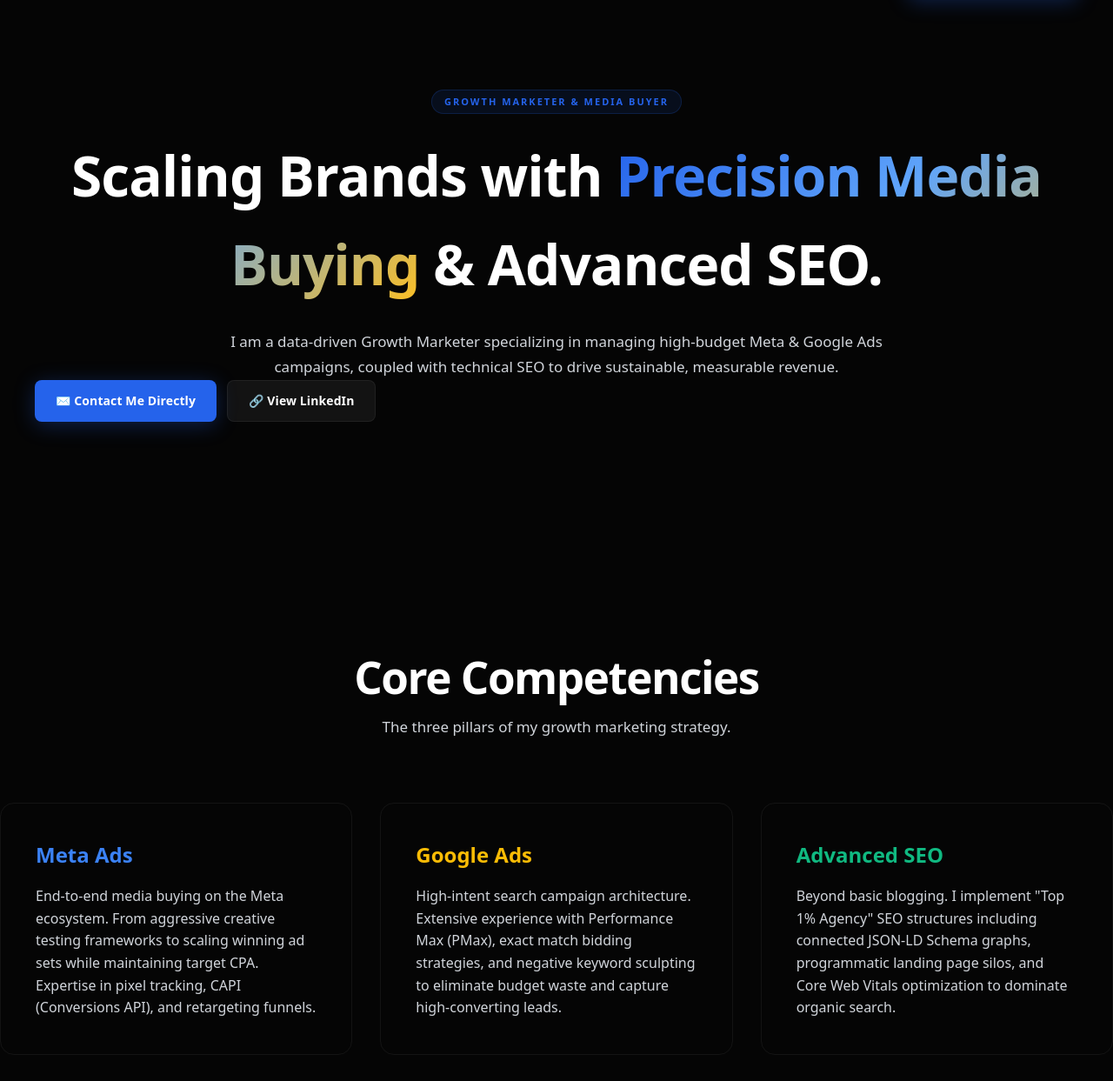
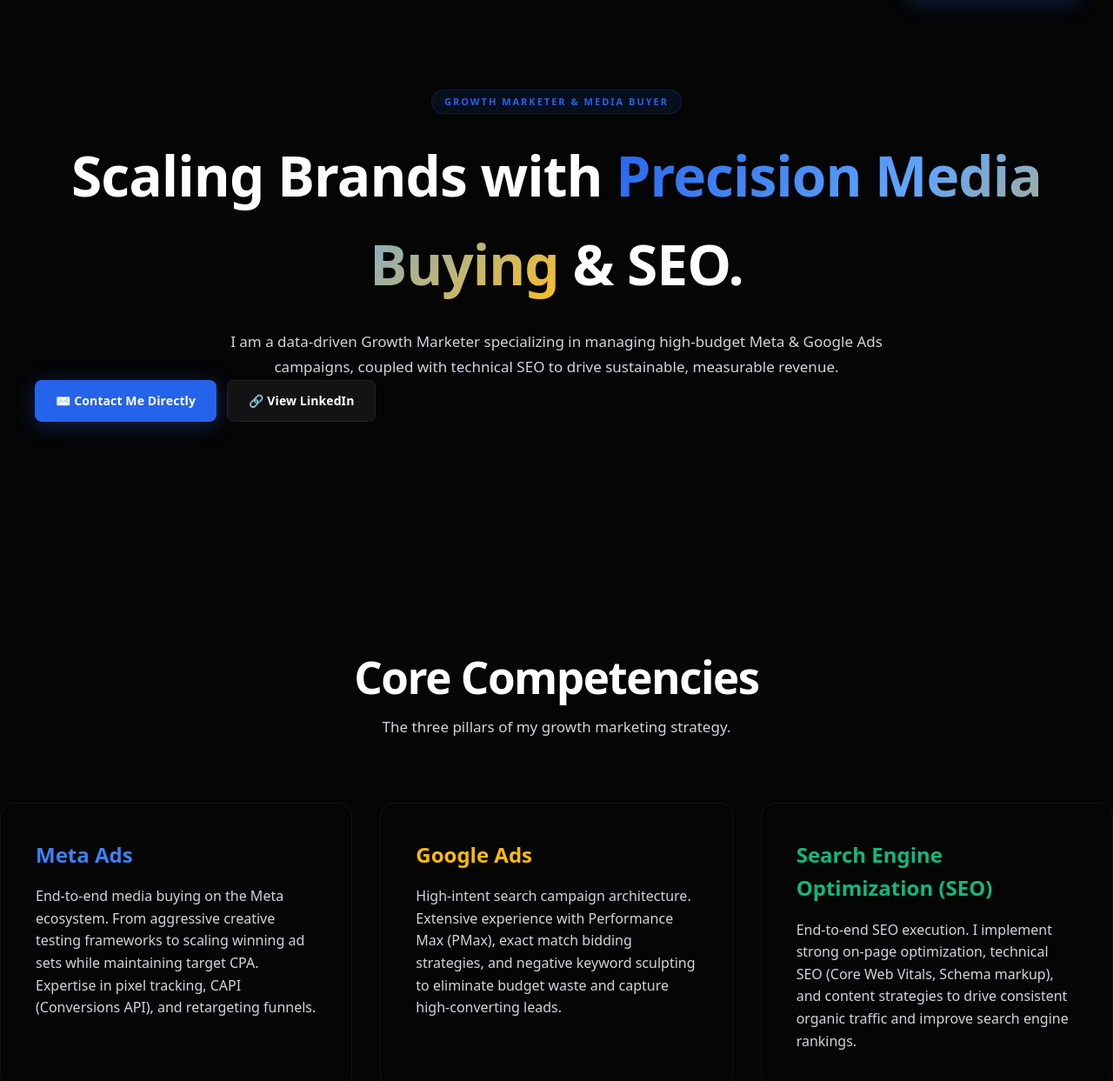
Before and after one commit to sukhadiyatirthesh/portfolio, an Eleventy site: page hire-me.njk in a window 1280 px wide. Shown: the part 57-1300 px from the top of the page at 87% size. Built offline with nearby package versions, Linux system fonts and the light colour scheme; Eleventy itself is replaced by a stand-in of ours; files that its build step writes are made by us from their sources.

Commit message:
Tone down SEO text to be more realistic

```diff
--- a/hire-me.njk
+++ b/hire-me.njk
@@ -110,7 +110,7 @@ permalink: "/hire-me/"
       <div class="reveal-up">
         <div class="section-tag">Growth Marketer & Media Buyer</div>
         <h1 class="recruiter-headline">
-          Scaling Brands with <span class="gradient-text">Precision Media Buying</span> & Advanced SEO.
+          Scaling Brands with <span class="gradient-text">Precision Media Buying</span> & SEO.
         </h1>
         <p class="section-subtitle" style="max-width: 800px; margin: 0 auto;">
           I am a data-driven Growth Marketer specializing in managing high-budget Meta & Google Ads campaigns, coupled with technical SEO to drive sustainable, measurable revenue.
@@ -149,9 +149,9 @@ permalink: "/hire-me/"
         </div>
         <!-- SEO -->
         <div class="skill-card reveal-up" style="transition-delay: 0.2s;">
-          <h3 class="skill-title" style="color: #10b981;">Advanced SEO</h3>
+          <h3 class="skill-title" style="color: #10b981;">Search Engine Optimization (SEO)</h3>
           <p style="color: var(--text-muted); line-height: 1.6;">
-            Beyond basic blogging. I implement "Top 1% Agency" SEO structures including connected JSON-LD Schema graphs, programmatic landing page silos, and Core Web Vitals optimization to dominate organic search.
+            End-to-end SEO execution. I implement strong on-page optimization, technical SEO (Core Web Vitals, Schema markup), and content strategies to drive consistent organic traffic and improve search engine rankings.
           </p>
         </div>
       </div>
```
